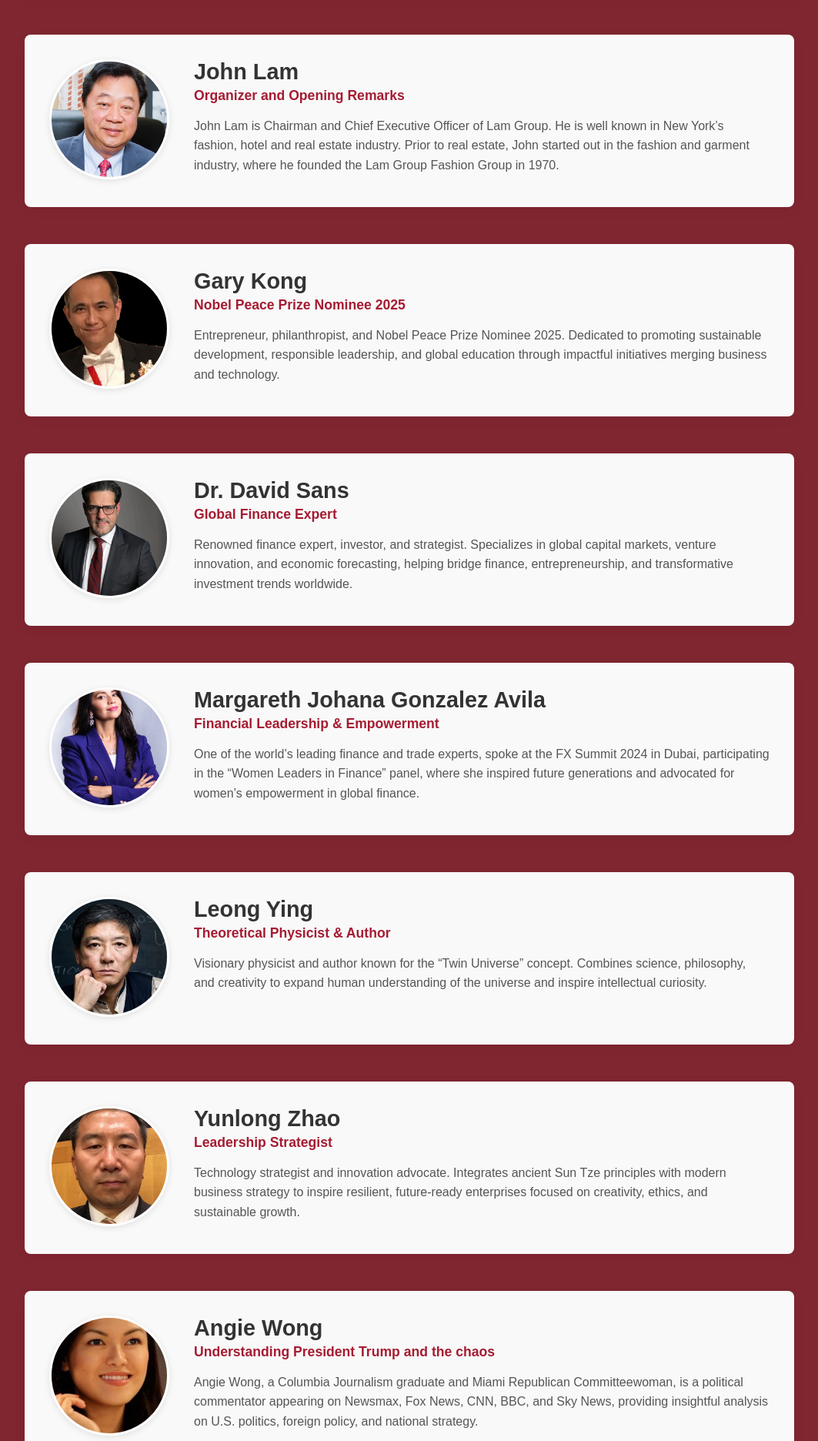
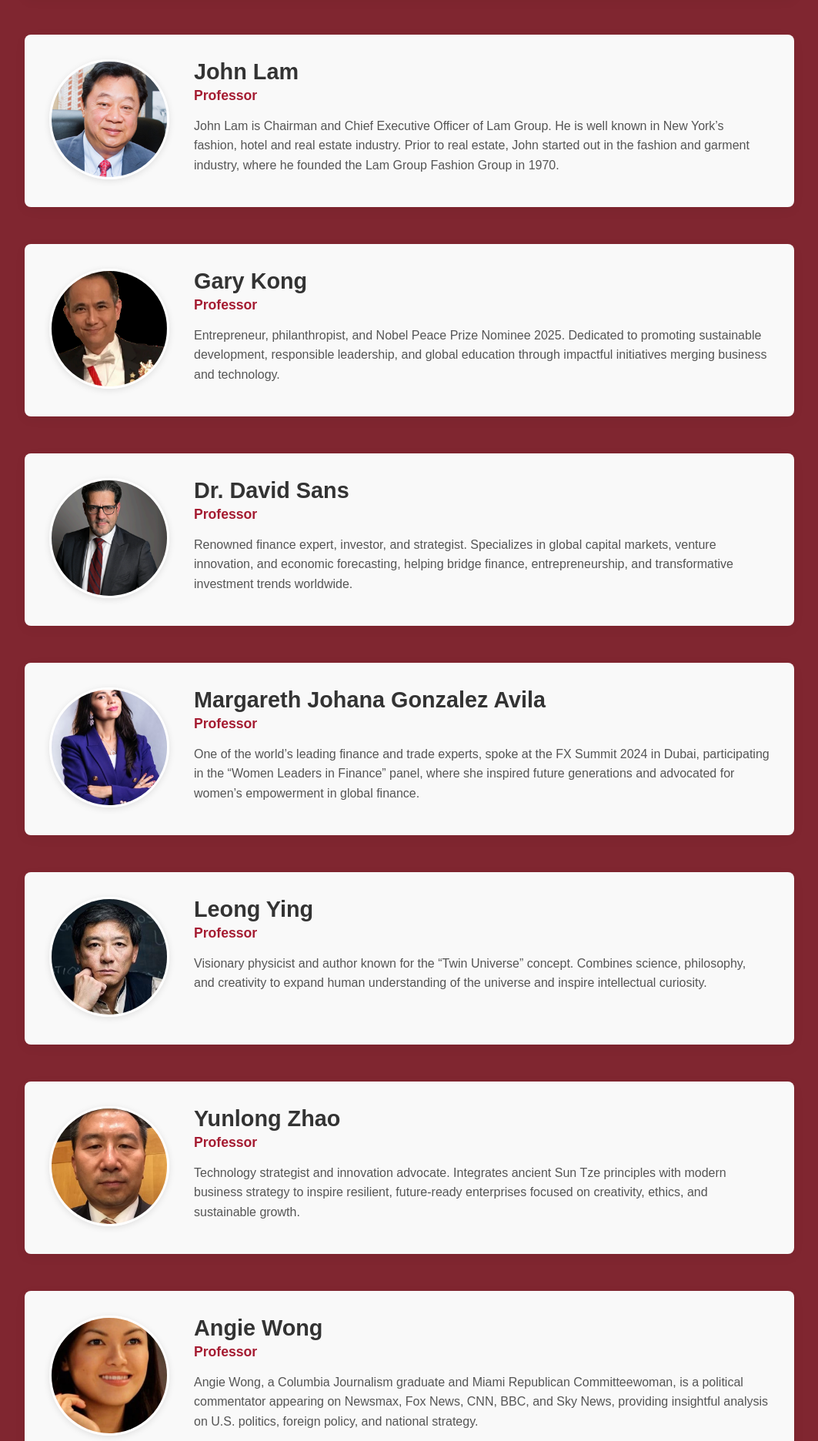
Before and after one commit to Bibs0922/BIBS-Official-Website, a plain HTML site: page about/leading-professors/leading-professors.html in a window 1280 px wide. Shown: the part 6365-8237 px from the top of the page at 77% size, without its empty margins (108-1171 px from the left). Drawn offline with Linux system fonts and the light colour scheme.

Commit message:
modified professors

```diff
--- a/about/leading-professors/leading-professors.html
+++ b/about/leading-professors/leading-professors.html
@@ -265,7 +265,7 @@
                     </div>
                     <div class="professor-info">
                         <h2 class="professor-name">John Lam</h2>
-                        <h3 class="professor-title">Organizer and Opening Remarks</h3>
+                        <h3 class="professor-title">Professor</h3>
                         <p class="professor-desc">John Lam is Chairman and Chief Executive Officer of Lam Group. He is well known in New York’s fashion, hotel and real estate industry. Prior to real estate, John started out in the fashion and garment industry, where he founded the Lam Group Fashion Group in 1970.</p>
                     </div>
                 </div>
@@ -276,7 +276,7 @@
                     </div>
                     <div class="professor-info">
                         <h2 class="professor-name">Gary Kong</h2>
-                        <h3 class="professor-title">Nobel Peace Prize Nominee 2025</h3>
+                        <h3 class="professor-title">Professor</h3>
                         <p class="professor-desc">Entrepreneur, philanthropist, and Nobel Peace Prize Nominee 2025. Dedicated to promoting sustainable development, responsible leadership, and global education through impactful initiatives merging business and technology.</p>
                     </div>
                 </div>
@@ -287,7 +287,7 @@
                     </div>
                     <div class="professor-info">
                         <h2 class="professor-name">Dr. David Sans</h2>
-                        <h3 class="professor-title">Global Finance Expert</h3>
+                        <h3 class="professor-title">Professor</h3>
                         <p class="professor-desc">Renowned finance expert, investor, and strategist. Specializes in global capital markets, venture innovation, and economic forecasting, helping bridge finance, entrepreneurship, and transformative investment trends worldwide.</p>
                     </div>
                 </div>
@@ -298,7 +298,7 @@
                     </div>
                     <div class="professor-info">
                         <h2 class="professor-name">Margareth Johana Gonzalez Avila</h2>
-                        <h3 class="professor-title">Financial Leadership & Empowerment</h3>
+                        <h3 class="professor-title">Professor</h3>
                         <p class="professor-desc">One of the world’s leading finance and trade experts, spoke at the FX Summit 2024 in Dubai, participating in the “Women Leaders in Finance” panel, where she inspired future generations and advocated for women’s empowerment in global finance.</p>
                     </div>
                 </div>
@@ -309,7 +309,7 @@
                     </div>
                     <div class="professor-info">
                         <h2 class="professor-name">Leong Ying</h2>
-                        <h3 class="professor-title">Theoretical Physicist & Author</h3>
+                        <h3 class="professor-title">Professor</h3>
                         <p class="professor-desc">Visionary physicist and author known for the “Twin Universe” concept. Combines science, philosophy, and creativity to expand human understanding of the universe and inspire intellectual curiosity.</p>
                     </div>
                 </div>
@@ -320,7 +320,7 @@
                     </div>
                     <div class="professor-info">
                         <h2 class="professor-name">Yunlong Zhao</h2>
-                        <h3 class="professor-title">Leadership Strategist</h3>
+                        <h3 class="professor-title">Professor</h3>
                         <p class="professor-desc">Technology strategist and innovation advocate. Integrates ancient Sun Tze principles with modern business strategy to inspire resilient, future-ready enterprises focused on creativity, ethics, and sustainable growth.</p>
                     </div>
                 </div>
@@ -331,7 +331,7 @@
                     </div>
                     <div class="professor-info">
                         <h2 class="professor-name">Angie Wong</h2>
-                        <h3 class="professor-title">Understanding President Trump and the chaos</h3>
+                        <h3 class="professor-title">Professor</h3>
                         <p class="professor-desc">Angie Wong, a Columbia Journalism graduate and Miami Republican Committeewoman, is a political commentator appearing on Newsmax, Fox News, CNN, BBC, and Sky News, providing insightful analysis on U.S. politics, foreign policy, and national strategy.</p>
                     </div>
                 </div>
@@ -342,7 +342,7 @@
                     </div>
                     <div class="professor-info">
                         <h2 class="professor-name">David Chen</h2>
-                        <h3 class="professor-title">Angel Investment</h3>
+                        <h3 class="professor-title">Professor</h3>
                         <p class="professor-desc">David Chen, founder of Princeton Venture Studio, empowers Harvard and Princeton researchers to launch impactful ventures. He also founded AngelVest Fund and serves on the Harvard Business School Alumni Angels board, promoting mindful, purpose-driven entrepreneurship and global innovation.</p>
                     </div>
                 </div>
@@ -353,7 +353,7 @@
                     </div>
                     <div class="professor-info">
                         <h2 class="professor-name">Michael J. Daly</h2>
-                        <h3 class="professor-title">Personal success and World Peace</h3>
+                        <h3 class="professor-title">Professor</h3>
                         <p class="professor-desc">Michael J. Daly III, CEO of AMARAMCO Limited and Nobel Prize Nominee (2020–2024), leads global innovation in zero-emission fuels and petroleum products, advancing sustainable energy solutions across the Americas, Asia, Europe, and the Middle East.</p>
                     </div>
                 </div>
@@ -364,7 +364,7 @@
                     </div>
                     <div class="professor-info">
                         <h2 class="professor-name">Elvis Newman</h2>
-                        <h3 class="professor-title">Futurist, Speaker & Author</h3>
+                        <h3 class="professor-title">Professor</h3>
                         <p class="professor-desc">Elvis Newman, a renowned motivational and futurist speaker from New York, inspires audiences with visionary insights on technology, society, and self-growth, encouraging strategic foresight, personal transformation, and the pursuit of a brighter, more enlightened future for humanity.</p>
                     </div>
                 </div>
```
Also changed, not shown: about/leading-professors/team.txt.
